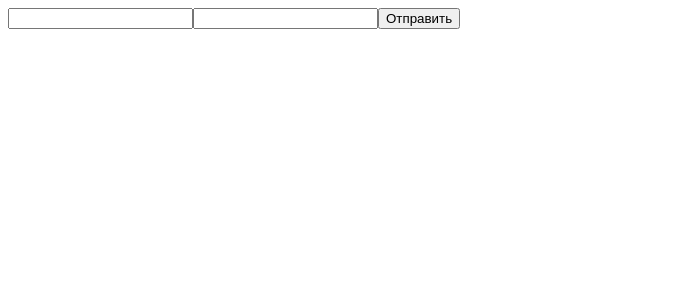
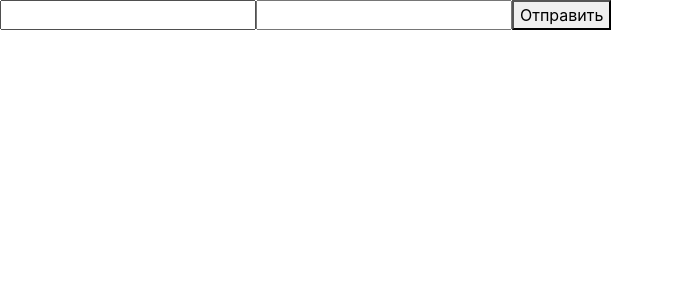
Before and after one commit to drepnikov/sandbox-frontend, a React (Create React App) app: page /login in a window 1280 px wide. Shown: the top 300 px of the page, without its empty margins (0-674 px from the left). Built offline with nearby package versions, Linux system fonts and the light colour scheme.

Commit message:
Добавил бутстрап

```diff
--- a/package.json
+++ b/package.json
@@ -10,6 +10,7 @@
         "@types/node": "^12.0.0",
         "@types/react": "^17.0.0",
         "@types/react-dom": "^17.0.0",
+        "bootstrap": "^4.6.0",
         "mobx": "^6.1.8",
         "mobx-react-lite": "^3.2.0",
         "mobx-state-tree": "^5.0.1",
--- a/src/core/styles/main.scss
+++ b/src/core/styles/main.scss
@@ -1 +1,2 @@
 // Сюда импортируем сторонний css
+@import "~bootstrap/dist/css/bootstrap.min.css";
```
Also changed, not shown: 1 other file (tests, documents, lock files or other folders).
